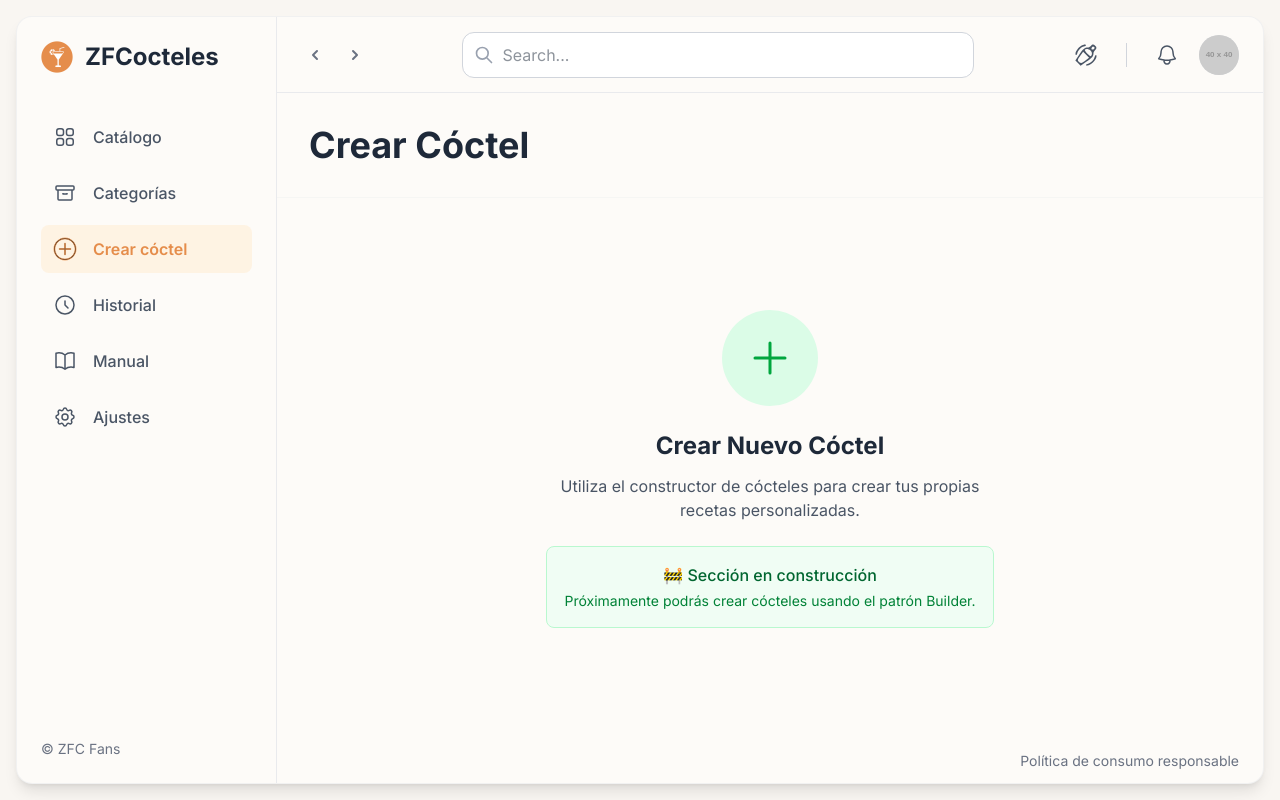
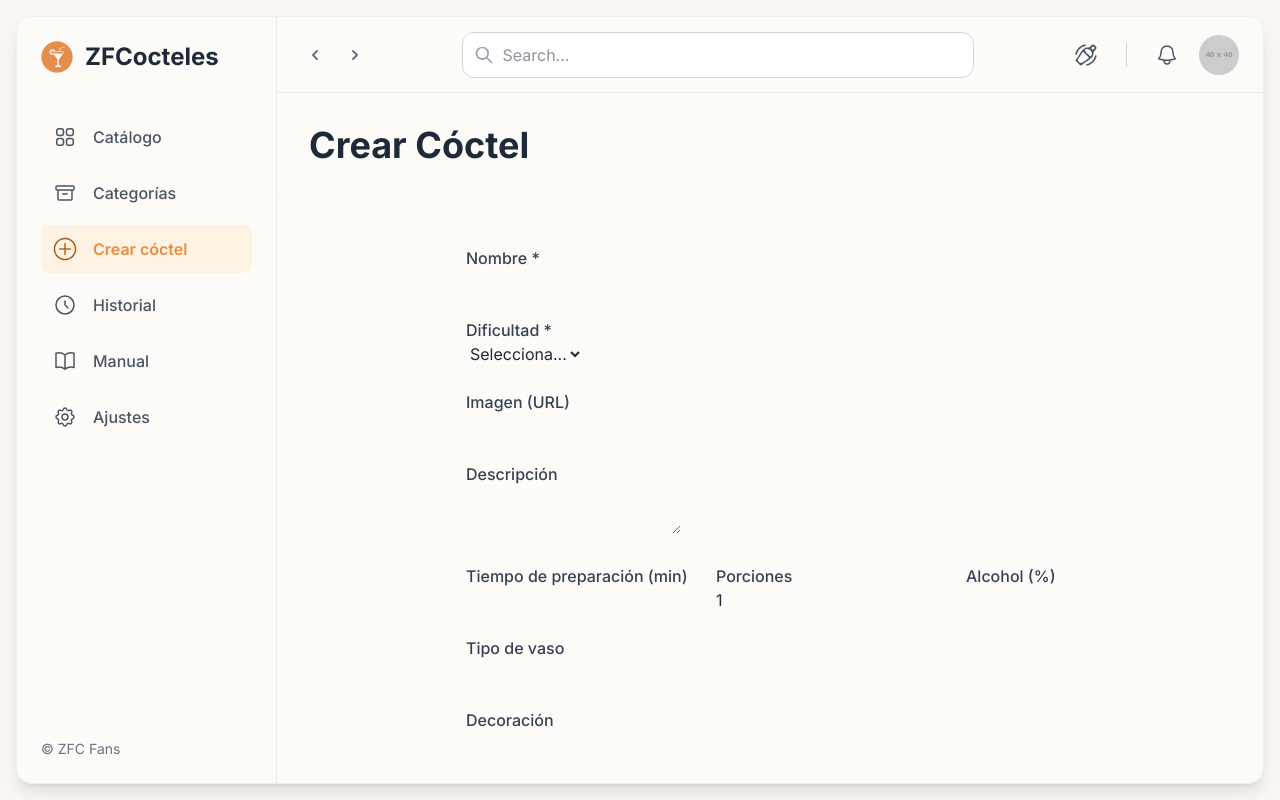
Before and after one commit to jujgomezru/ZFCfans, a React (Vite) app in the folder Proyecto/electron-app/: page / in a window 1280 px wide. Both pictures are taken after a click on the button "Crear cóctel". Built offline with nearby package versions, Linux system fonts and the light colour scheme.

Commit message:
Modified CreateCocktail Module

```diff
--- a/Proyecto/electron-app/src/main/db/repositories/BaseRepository.js
+++ b/Proyecto/electron-app/src/main/db/repositories/BaseRepository.js
@@ -69,6 +69,37 @@ class BaseRepository {
     return result.changes;
   }
 
+  getOrCreateIngredientId(name) {
+  if (!name || name.trim() === "") {
+    throw new Error("El nombre del ingrediente no puede estar vacío");
+  }
+
+  const nameTrimmed = name.trim();
+
+  const stmtSelect = this.db.prepare(`SELECT id FROM ingredients WHERE name = ?`);
+  const existing = stmtSelect.get(nameTrimmed);
+
+  if (existing && existing.id) {
+    return existing.id;
+  }
+
+  // ✅ Insertar ingrediente con todos los campos requeridos
+  const stmtInsert = this.db.prepare(`
+    INSERT INTO ingredients (name, type, category, description, alcohol_content)
+    VALUES (?, ?, ?, ?, ?)
+  `);
+
+  const result = stmtInsert.run(
+    nameTrimmed,
+    "esencial",   // tipo por defecto
+    "otro",       // categoría por defecto
+    null,         // descripción
+    0.0,           // alcohol por defecto
+  );
+
+  return result.lastInsertRowid;
+}
+
   /**
    * Contar registros
    */
--- a/Proyecto/electron-app/src/main/main.js
+++ b/Proyecto/electron-app/src/main/main.js
@@ -1,3 +1,39 @@
+// import { ipcMain } from 'electron'; // Eliminada porque ya está importada arriba
+import CocktailRepository from './db/repositories/CocktailRepository.js';
+import db from './db/index.js';
+
+const cocktailRepo = new CocktailRepository(db);
+
+// Handler para crear cócteles
+ipcMain.handle('crear-coctel', async (event, datos) => {
+  try {
+    // Transformar ingredientes y pasos si es necesario
+    const ingredientes = datos.ingredientes.map(ing => ({
+      name: ing.name,
+      quantity: ing.quantity,
+      unit: ing.unit,
+      // agrega más campos si tu repo lo requiere
+    }));
+    const pasos = datos.pasos.map((step, idx) => ({
+      step_number: idx + 1,
+      instruction: step.instruction,
+      duration: step.duration,
+      // agrega más campos si tu repo lo requiere
+    }));
+
+    // Construir el objeto final para el repositorio
+    const cocktailData = {
+      ...datos,
+      ingredientes,
+      pasos,
+    };
+
+    const id = cocktailRepo.createComplete(cocktailData);
+    return { ok: true, id };
+  } catch (error) {
+    return { ok: false, error: error.message };
+  }
+});
 import { app, BrowserWindow, ipcMain } from 'electron';
 import path from 'path';
 import { fileURLToPath } from 'url';
--- a/Proyecto/electron-app/src/preload/preload.js
+++ b/Proyecto/electron-app/src/preload/preload.js
@@ -22,6 +22,10 @@ contextBridge.exposeInMainWorld('electronAPI', {
   obtenerRecetaCompleta: recipeId =>
     ipcRenderer.invoke('obtener-receta-completa', recipeId),
 
+  crearCoctel: (form) =>
+    ipcRenderer.invoke('crear-coctel', form),
+
+
   // GESTIÓN DE CATEGORÍAS
   // GESTIÓN DE INGREDIENTES
   // GESTIÓN DE USUARIOS
--- a/Proyecto/electron-app/src/renderer/pages/CrearPage.jsx
+++ b/Proyecto/electron-app/src/renderer/pages/CrearPage.jsx
@@ -1,6 +1,80 @@
-import { PlusIcon } from '../components/icons/Icons';
+import React from 'react';
 
 function CrearPage() {
+  // Estado para los campos del formulario
+  const [form, setForm] = React.useState({
+    name: '',
+    difficulty: '',
+    img_url: '',
+    description: '',
+    preparation_time: '',
+    servings: 1,
+    alcohol_content: '',
+    glass_type: '',
+    garnish: '',
+    serving_suggestion: '',
+    ingredientes: [{ id: Date.now() + Math.random(), name: '', quantity: '', unit: '' }],
+    pasos: [{ id: Date.now() + Math.random(), instruction: '', duration: '' }],
+    id_category: '',
+  });
+
+  // Manejar cambios en los campos
+  const handleChange = (e) => {
+    const { name, value } = e.target;
+    setForm(prev => ({ ...prev, [name]: value }));
+  };
+
+  // Manejar ingredientes dinámicos
+  const handleIngredientChange = (id, field, value) => {
+    const newIngredients = form.ingredientes.map(ing =>
+      ing.id === id ? { ...ing, [field]: value } : ing,
+    );
+    setForm(prev => ({ ...prev, ingredientes: newIngredients }));
+  };
+  const addIngredient = () => {
+    setForm(prev => ({
+      ...prev,
+      ingredientes: [
+        ...prev.ingredientes,
+        { id: Date.now() + Math.random(), name: '', quantity: '', unit: '' },
+      ],
+    }));
+  };
+
+  // Manejar pasos dinámicos
+  const handleStepChange = (id, field, value) => {
+    const newSteps = form.pasos.map(step =>
+      step.id === id ? { ...step, [field]: value } : step,
+    );
+    setForm(prev => ({ ...prev, pasos: newSteps }));
+  };
+  const addStep = () => {
+    setForm(prev => ({
+      ...prev,
+      pasos: [
+        ...prev.pasos,
+        { id: Date.now() + Math.random(), instruction: '', duration: '' },
+      ],
+    }));
+  };
+
+  // Manejar envío: enviar datos al main process por IPC
+  const handleSubmit = async (e) => {
+    e.preventDefault();
+    console.log("➡️ Enviando datos del cóctel al proceso principal:", form);
+    try {
+      const res = await window.electronAPI.crearCoctel(form);
+      if (res.ok) {
+        alert(`Cóctel creado con éxito. ID: ${res.id}`);
+        // Opcional: limpiar el formulario o redirigir
+      } else {
+        alert(`Error al crear cóctel: ${res.error}`);
+      }
+    } catch (err) {
+      alert(`Error de comunicación: ${err.message}`);
+    }
+  };
+
   return (
     <>
       {/* Header */}
@@ -8,23 +82,86 @@ function CrearPage() {
         <h2 className="text-4xl font-bold text-gray-800">Crear Cóctel</h2>
       </div>
 
-      {/* Content */}
-      <div className="p-8">
-        <div className="text-center py-16">
-          <div className="w-24 h-24 mx-auto mb-6 bg-green-100 rounded-full flex items-center justify-center">
-            <PlusIcon className="w-12 h-12 text-green-600" />
+      {/* Formulario */}
+      <div className="p-8 max-w-2xl mx-auto">
+        <form onSubmit={handleSubmit} className="space-y-6">
+          <div>
+            <label className="block font-medium text-gray-700">Nombre *</label>
+            <input name="name" value={form.name} onChange={handleChange} required className="input" />
           </div>
-          <h3 className="text-2xl font-bold text-gray-800 mb-3">Crear Nuevo Cóctel</h3>
-          <p className="text-gray-600 mb-6 max-w-md mx-auto">
-            Utiliza el constructor de cócteles para crear tus propias recetas personalizadas.
-          </p>
-          <div className="bg-green-50 border border-green-200 rounded-lg p-4 max-w-md mx-auto">
-            <p className="text-green-800 font-medium">🚧 Sección en construcción</p>
-            <p className="text-green-700 text-sm mt-1">
-              Próximamente podrás crear cócteles usando el patrón Builder.
-            </p>
+          <div>
+            <label className="block font-medium text-gray-700">Dificultad *</label>
+            <select name="difficulty" value={form.difficulty} onChange={handleChange} required className="input">
+              <option value="">Selecciona...</option>
+              <option value="fácil">Fácil</option>
+              <option value="media">Media</option>
+              <option value="difícil">Difícil</option>
+            </select>
           </div>
-        </div>
+          <div>
+            <label className="block font-medium text-gray-700">Imagen (URL)</label>
+            <input name="img_url" value={form.img_url} onChange={handleChange} className="input" />
+          </div>
+          <div>
+            <label className="block font-medium text-gray-700">Descripción</label>
+            <textarea name="description" value={form.description} onChange={handleChange} className="input" />
+          </div>
+          <div className="flex gap-4">
+            <div className="flex-1">
+              <label className="block font-medium text-gray-700">Tiempo de preparación (min)</label>
+              <input name="preparation_time" type="number" min="1" value={form.preparation_time} onChange={handleChange} className="input" />
+            </div>
+            <div className="flex-1">
+              <label className="block font-medium text-gray-700">Porciones</label>
+              <input name="servings" type="number" min="1" value={form.servings} onChange={handleChange} className="input" />
+            </div>
+            <div className="flex-1">
+              <label className="block font-medium text-gray-700">Alcohol (%)</label>
+              <input name="alcohol_content" type="number" min="0" max="100" value={form.alcohol_content} onChange={handleChange} className="input" />
+            </div>
+          </div>
+          <div>
+            <label className="block font-medium text-gray-700">Tipo de vaso</label>
+            <input name="glass_type" value={form.glass_type} onChange={handleChange} className="input" />
+          </div>
+          <div>
+            <label className="block font-medium text-gray-700">Decoración</label>
+            <input name="garnish" value={form.garnish} onChange={handleChange} className="input" />
+          </div>
+          <div>
+            <label className="block font-medium text-gray-700">Sugerencia de servicio</label>
+            <input name="serving_suggestion" value={form.serving_suggestion} onChange={handleChange} className="input" />
+          </div>
+          {/* Ingredientes */}
+          <div>
+            <label className="block font-medium text-gray-700 mb-2">Ingredientes</label>
+            {form.ingredientes.map(ing => (
+              <div key={ing.id} className="flex gap-2 mb-2">
+                <input placeholder="Nombre" value={ing.name} onChange={e => handleIngredientChange(ing.id, 'name', e.target.value)} className="input flex-1" />
+                <input placeholder="Cantidad" type="number" min="0" value={ing.quantity} onChange={e => handleIngredientChange(ing.id, 'quantity', e.target.value)} className="input w-24" />
+                <input placeholder="Unidad" value={ing.unit} onChange={e => handleIngredientChange(ing.id, 'unit', e.target.value)} className="input w-24" />
+              </div>
+            ))}
+            <button type="button" onClick={addIngredient} className="text-green-700 font-medium mt-2">+ Añadir ingrediente</button>
+          </div>
+          {/* Pasos */}
+          <div>
+            <label className="block font-medium text-gray-700 mb-2">Pasos de preparación</label>
+            {form.pasos.map((step, idx) => (
+              <div key={step.id} className="flex gap-2 mb-2">
+                <input placeholder={`Paso ${idx + 1}`} value={step.instruction} onChange={e => handleStepChange(step.id, 'instruction', e.target.value)} className="input flex-1" />
+                <input placeholder="Duración (seg)" type="number" min="0" value={step.duration} onChange={e => handleStepChange(step.id, 'duration', e.target.value)} className="input w-32" />
+              </div>
+            ))}
+            <button type="button" onClick={addStep} className="text-green-700 font-medium mt-2">+ Añadir paso</button>
+          </div>
+          {/* Categoría principal */}
+          <div>
+            <label className="block font-medium text-gray-700">Categoría principal</label>
+            <input name="id_category" value={form.id_category} onChange={handleChange} className="input" />
+          </div>
+          <button type="submit" className="bg-green-600 text-white px-6 py-2 rounded-lg font-bold mt-4">Crear Cóctel</button>
+        </form>
       </div>
     </>
   );
```
Also changed, not shown: Proyecto/electron-app/src/main/db/repositories/CocktailRepository.js (+29 -12 lines).
